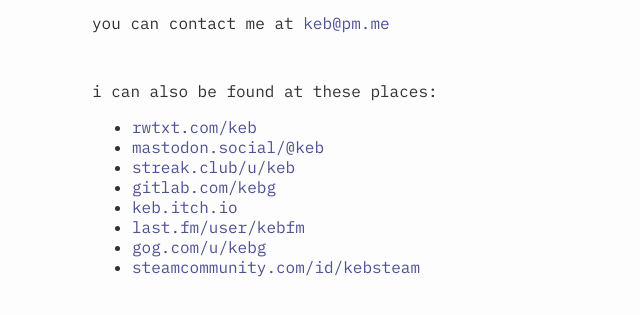
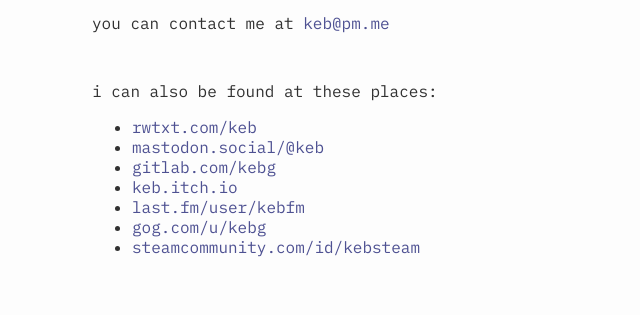
Before and after one commit to keb/keb.now.sh, a website: page index.html in a window 1280 px wide. Shown: the part 317-632 px from the top of the page, without its empty margins (172-812 px from the left). Drawn offline with Linux system fonts and the light colour scheme.

Commit message:
removed streak club

```diff
--- a/index.html
+++ b/index.html
@@ -27,7 +27,6 @@
             <ul>
                 <li><a href="https://rwtxt.com/keb/">rwtxt.com/keb</a></li>
                 <li><a href="https://mastodon.social/@keb">mastodon.social/@keb</a></li>
-                <li><a href="https://streak.club/u/keb">streak.club/u/keb</a></li>
                 <li><a href="https://gitlab.com/kebg">gitlab.com/kebg</a></li>
                 <li><a href="https://keb.itch.io/">keb.itch.io</a></li>
                 <li><a href="https://last.fm/user/kebfm">last.fm/user/kebfm</a></li>
```
